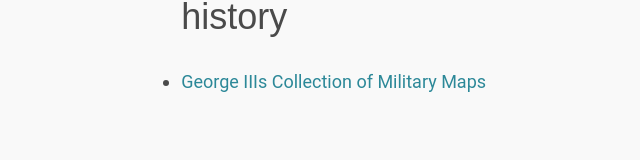
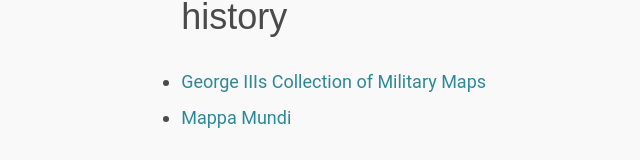
Before and after one commit to edclements/website, a Jekyll site: the page built from web-links.html, in a window 1280 px wide. Shown: the part 1927-2087 px from the top of the page, without its empty margins (142-782 px from the left). Built offline with Jekyll 4.4.1, drawn with Linux system fonts in a browser that asks for light colours; nearby versions of some CDN libraries; before the commit the page ends 2054 px from its top, so only the background shows below that.

Commit message:
Add Mappa Mundi

```diff
--- a/_data/links.yml
+++ b/_data/links.yml
@@ -72,3 +72,5 @@
 history:
 - title: George IIIs Collection of Military Maps
   href: https://militarymaps.rct.uk/
+- title: Mappa Mundi
+  href: https://www.themappamundi.co.uk/mappa-mundi/
```
